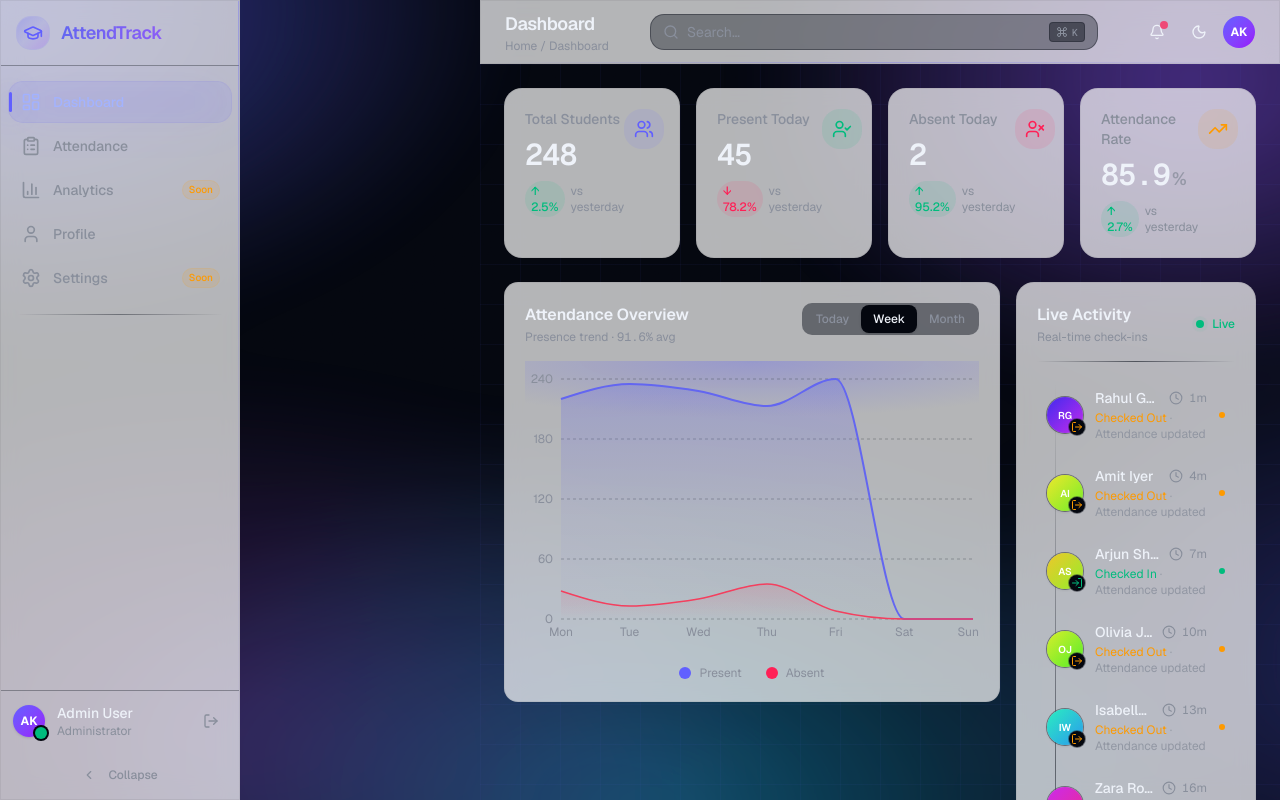
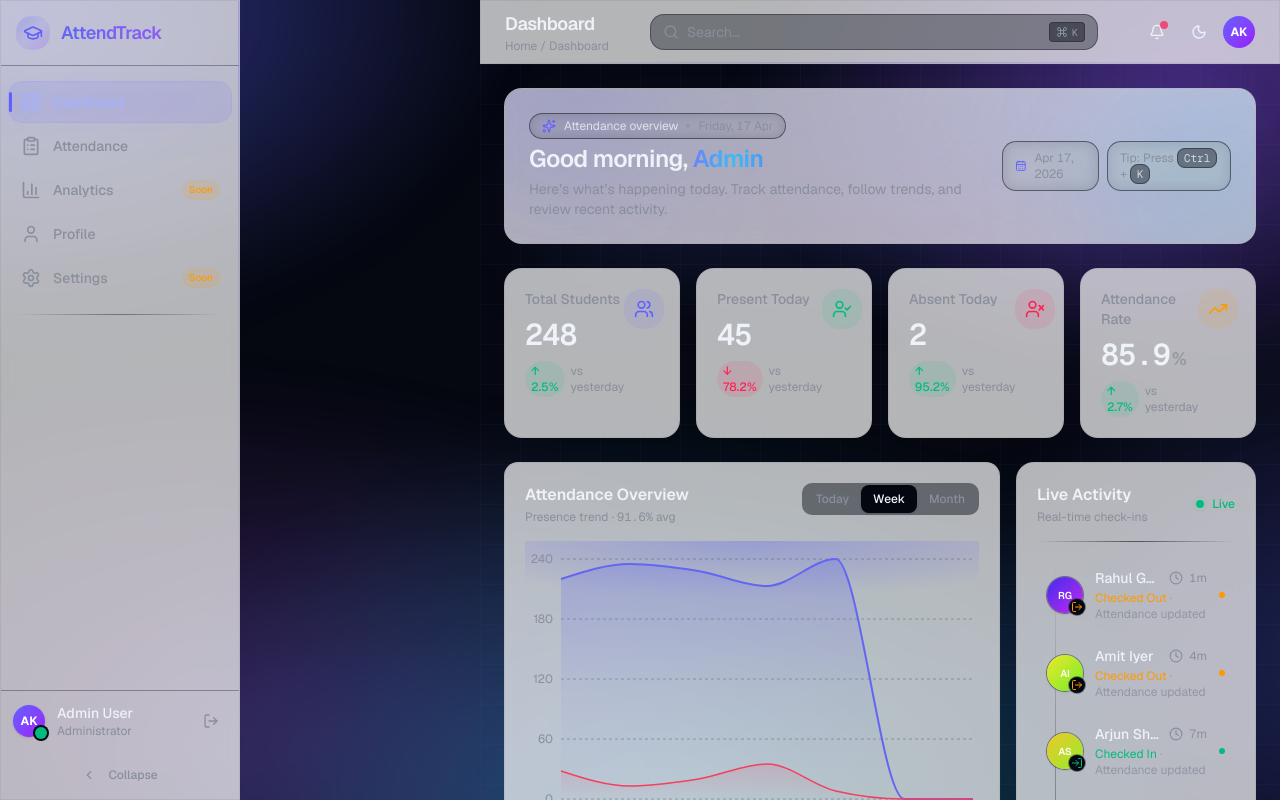
Before and after one commit to Aryan-1981/Attendence-manager, a Next.js app: page /dashboard in a window 1280 px wide. Built offline with nearby package versions, Linux system fonts and the light colour scheme.

Commit message:
feat(ui): dashboard welcome banner

```diff
--- a/app/dashboard/page.tsx
+++ b/app/dashboard/page.tsx
@@ -1,5 +1,6 @@
 "use client";
 
+import { WelcomeBanner } from "@/components/dashboard/WelcomeBanner";
 import { StatsCard } from "@/components/dashboard/StatsCard";
 import { AttendanceChart } from "@/components/dashboard/AttendanceChart";
 import { RecentActivity } from "@/components/dashboard/RecentActivity";
@@ -9,7 +10,8 @@ import { todayStats } from "@/lib/mock-data";
 
 export default function DashboardPage() {
   return (
-    <div className="space-y-6">
+      <div className="space-y-6">
+      <WelcomeBanner />
       {/* Stats Grid */}
       <div className="grid grid-cols-1 sm:grid-cols-2 xl:grid-cols-4 gap-4">
         <StatsCard
--- /dev/null
+++ b/components/dashboard/WelcomeBanner.tsx
@@ -0,0 +1,75 @@
+"use client";
+
+import { useMemo } from "react";
+import { format } from "date-fns";
+import { CalendarDays, Sparkles } from "lucide-react";
+import { cn } from "@/lib/utils";
+
+function getGreeting(hours: number) {
+  if (hours < 12) return "Good morning";
+  if (hours < 18) return "Good afternoon";
+  return "Good evening";
+}
+
+export function WelcomeBanner({ className }: { className?: string }) {
+  const now = useMemo(() => new Date(), []);
+  const greeting = useMemo(() => getGreeting(now.getHours()), [now]);
+  const dateLabel = useMemo(() => format(now, "EEEE, d MMM"), [now]);
+
+  return (
+    <section
+      className={cn(
+        "relative overflow-hidden rounded-2xl border border-border/60 bg-card/50 p-5 sm:p-6 glass",
+        "shadow-[0_30px_120px_-55px_rgba(99,102,241,0.45)]",
+        "page-enter",
+        className
+      )}
+    >
+      <div
+        className={cn(
+          "pointer-events-none absolute inset-0 opacity-80",
+          "bg-[radial-gradient(900px_360px_at_10%_0%,rgba(99,102,241,0.18),transparent_60%),radial-gradient(700px_320px_at_95%_20%,rgba(56,189,248,0.12),transparent_60%),radial-gradient(900px_420px_at_55%_110%,rgba(168,85,247,0.10),transparent_55%)]"
+        )}
+      />
+      <div className="pointer-events-none absolute -left-12 -top-12 h-48 w-48 rounded-full bg-indigo-500/10 blur-3xl" />
+      <div className="pointer-events-none absolute -right-16 -bottom-16 h-56 w-56 rounded-full bg-sky-500/10 blur-3xl" />
+
+      <div className="relative flex flex-col gap-3 sm:flex-row sm:items-center sm:justify-between">
+        <div className="space-y-1">
+          <div className="inline-flex items-center gap-2 rounded-full border border-border/60 bg-secondary/25 px-3 py-1 text-xs text-muted-foreground backdrop-blur">
+            <Sparkles className="h-3.5 w-3.5 text-indigo-500" />
+            <span className="text-foreground/80">Attendance overview</span>
+            <span className="h-1 w-1 rounded-full bg-muted-foreground/50" />
+            <span className="tabular-nums">{dateLabel}</span>
+          </div>
+          <h1 className="text-xl sm:text-2xl font-semibold tracking-tight">
+            {greeting}, <span className="text-gradient">Admin</span>
+          </h1>
+          <p className="text-sm text-muted-foreground max-w-2xl">
+            Here’s what’s happening today. Track attendance, follow trends, and review recent activity.
+          </p>
+        </div>
+
+        <div className="flex items-center gap-2">
+          <div className="hidden sm:flex items-center gap-2 rounded-xl border border-border/60 bg-secondary/20 px-3 py-2 text-xs text-muted-foreground backdrop-blur">
+            <CalendarDays className="h-4 w-4 text-indigo-500" />
+            <span className="tabular-nums">{format(now, "PP")}</span>
+          </div>
+
+          <div className="relative overflow-hidden rounded-xl border border-border/60 bg-secondary/20 px-3 py-2 text-xs text-muted-foreground backdrop-blur">
+            <span className="relative z-10">Tip: Press</span>{" "}
+            <kbd className="relative z-10 rounded-md border border-border/60 bg-background/40 px-1.5 py-0.5 font-mono text-[11px] text-foreground/80">
+              Ctrl
+            </kbd>
+            {" "}
+            <span className="relative z-10">+</span>{" "}
+            <kbd className="relative z-10 rounded-md border border-border/60 bg-background/40 px-1.5 py-0.5 font-mono text-[11px] text-foreground/80">
+              K
+            </kbd>
+            <div className="absolute inset-0 opacity-70 shimmer" />
+          </div>
+        </div>
+      </div>
+    </section>
+  );
+}
```
